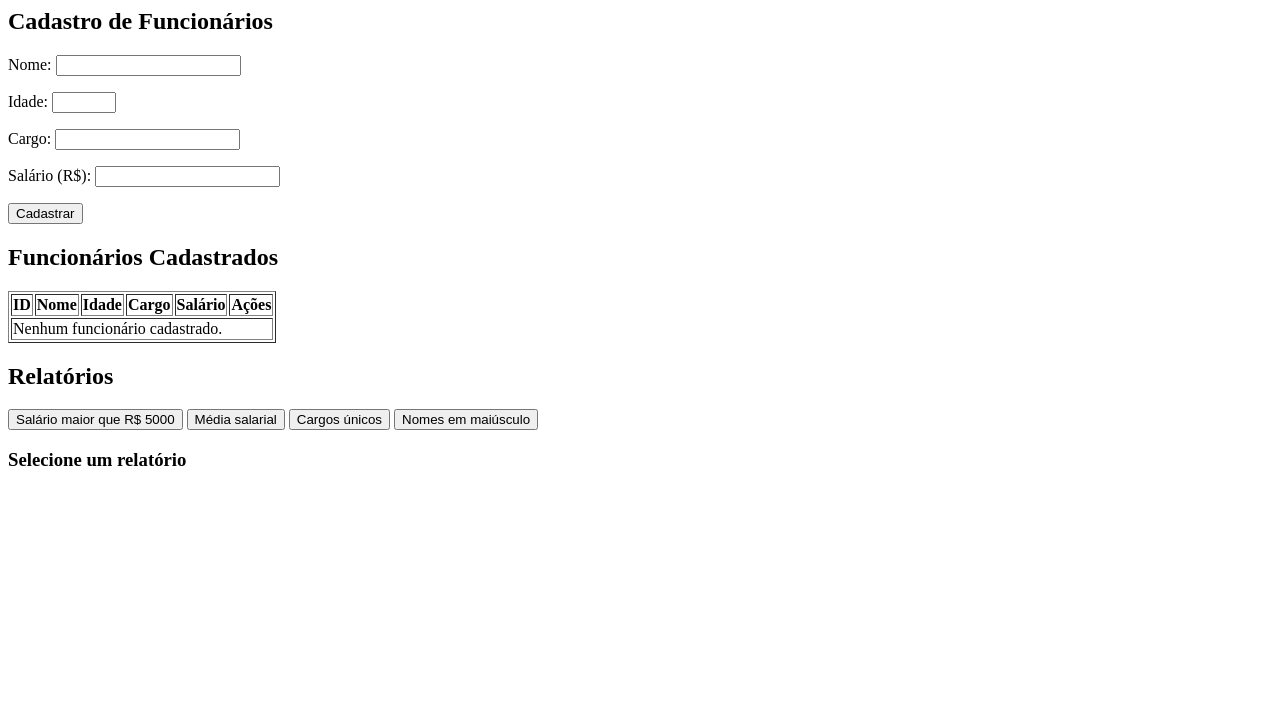
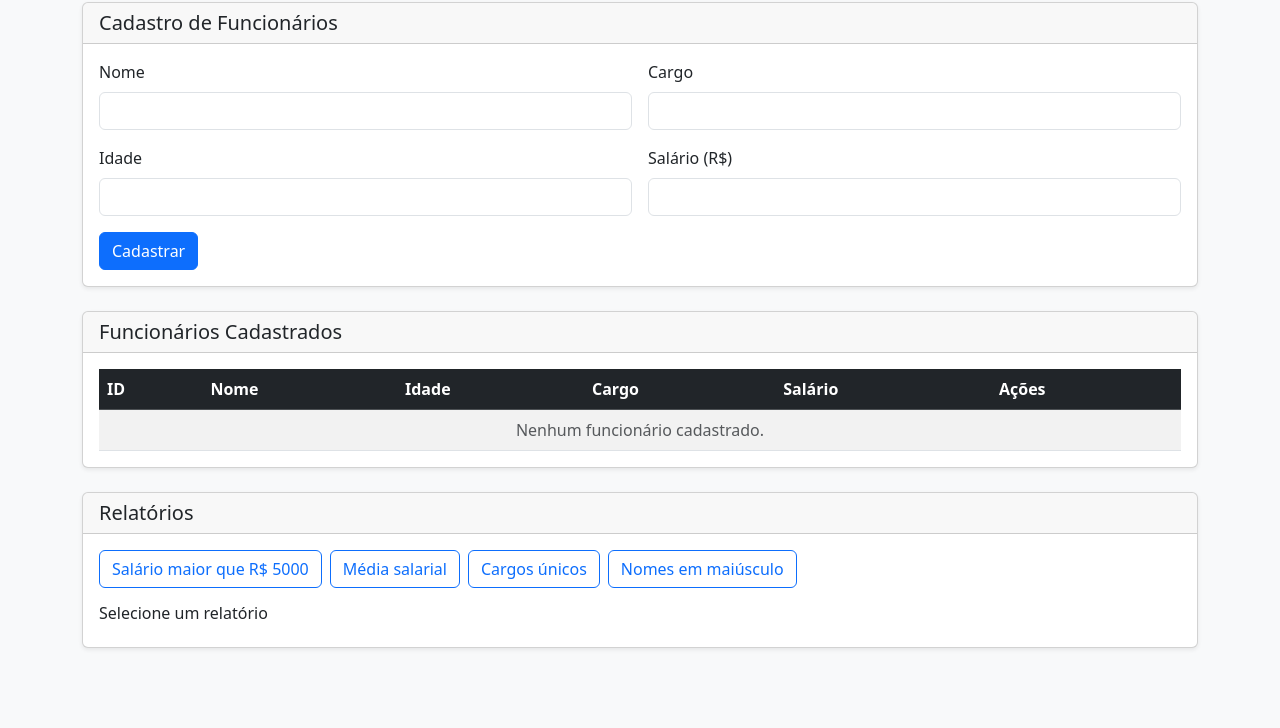
Before and after one commit to tiagoversiane/ec02-gestao-funcionarios, a plain HTML site: page src/index.html in a window 1280 px wide. Shown: the part 72-800 px from the top of the page. Drawn offline with nearby package versions, Linux system fonts and the light colour scheme.

Commit message:
Aplica Bootstrap na interface

```diff
--- a/src/index.html
+++ b/src/index.html
@@ -4,35 +4,54 @@
   <meta charset="UTF-8">
   <meta name="viewport" content="width=device-width, initial-scale=1.0">
   <title>Startup de Tecnologia - Gestão de Funcionários</title>
+  <link href="https://cdn.jsdelivr.net/npm/bootstrap@5.3.3/dist/css/bootstrap.min.css" rel="stylesheet">
 </head>
-<body>
-  <h1>Gestão de Funcionários</h1>
+<body class="bg-light">
+  <nav class="navbar navbar-dark bg-primary mb-4">
+    <div class="container">
+      <span class="navbar-brand mb-0 h1">Gestão de Funcionários</span>
+    </div>
+  </nav>
 
-  <h2>Cadastro de Funcionários</h2>
-  <form id="formulario-funcionario">
-    <p>
-      <label for="nome">Nome:</label>
-      <input type="text" id="nome" pattern=".*\S.*" title="Informe o nome do funcionário" required>
-    </p>
-    <p>
-      <label for="idade">Idade:</label>
-      <input type="number" id="idade" min="14" max="120" step="1" required>
-    </p>
-    <p>
-      <label for="cargo">Cargo:</label>
-      <input type="text" id="cargo" pattern=".*\S.*" title="Informe o cargo do funcionário" required>
-    </p>
-    <p>
-      <label for="salario">Salário (R$):</label>
-      <input type="number" id="salario" min="0" step="0.01" required>
-    </p>
-    <button type="submit" id="botao-salvar">Cadastrar</button>
-    <button type="button" id="botao-cancelar" hidden>Cancelar</button>
+  <main class="container pb-5">
+    <div class="card shadow-sm mb-4">
+      <div class="card-header">
+        <h2 class="h5 mb-0">Cadastro de Funcionários</h2>
+      </div>
+      <div class="card-body">
+        <form id="formulario-funcionario" class="row g-3">
+          <div class="col-md-6">
+            <label for="nome" class="form-label">Nome</label>
+            <input type="text" id="nome" class="form-control" pattern=".*\S.*" title="Informe o nome do funcionário" required>
+          </div>
+          <div class="col-md-6">
+            <label for="cargo" class="form-label">Cargo</label>
+            <input type="text" id="cargo" class="form-control" pattern=".*\S.*" title="Informe o cargo do funcionário" required>
+          </div>
+          <div class="col-md-6">
+            <label for="idade" class="form-label">Idade</label>
+            <input type="number" id="idade" class="form-control" min="14" max="120" step="1" required>
+          </div>
+          <div class="col-md-6">
+            <label for="salario" class="form-label">Salário (R$)</label>
+            <input type="number" id="salario" class="form-control" min="0" step="0.01" required>
+          </div>
+          <div class="col-12">
+            <button type="submit" id="botao-salvar" class="btn btn-primary">Cadastrar</button>
+            <button type="button" id="botao-cancelar" class="btn btn-secondary" hidden>Cancelar</button>
+          </div>
         </form>
+      </div>
+    </div>
 
-  <h2>Funcionários Cadastrados</h2>
-  <table border="1">
-    <thead>
+    <div class="card shadow-sm mb-4">
+      <div class="card-header">
+        <h2 class="h5 mb-0">Funcionários Cadastrados</h2>
+      </div>
+      <div class="card-body">
+        <div class="table-responsive">
+          <table class="table table-striped table-hover align-middle mb-0">
+            <thead class="table-dark">
               <tr>
                 <th>ID</th>
                 <th>Nome</th>
@@ -44,16 +63,26 @@
             </thead>
             <tbody id="corpo-tabela"></tbody>
           </table>
+        </div>
+      </div>
+    </div>
 
-  <h2>Relatórios</h2>
-  <p>
-    <button type="button" id="botao-salario-alto">Salário maior que R$ 5000</button>
-    <button type="button" id="botao-media-salarial">Média salarial</button>
-    <button type="button" id="botao-cargos-unicos">Cargos únicos</button>
-    <button type="button" id="botao-nomes-maiusculos">Nomes em maiúsculo</button>
-  </p>
-  <h3 id="titulo-relatorio">Selecione um relatório</h3>
-  <ul id="lista-relatorio"></ul>
+    <div class="card shadow-sm">
+      <div class="card-header">
+        <h2 class="h5 mb-0">Relatórios</h2>
+      </div>
+      <div class="card-body">
+        <div class="d-flex flex-wrap gap-2 mb-3">
+          <button type="button" id="botao-salario-alto" class="btn btn-outline-primary">Salário maior que R$ 5000</button>
+          <button type="button" id="botao-media-salarial" class="btn btn-outline-primary">Média salarial</button>
+          <button type="button" id="botao-cargos-unicos" class="btn btn-outline-primary">Cargos únicos</button>
+          <button type="button" id="botao-nomes-maiusculos" class="btn btn-outline-primary">Nomes em maiúsculo</button>
+        </div>
+        <h3 id="titulo-relatorio" class="h6">Selecione um relatório</h3>
+        <ul id="lista-relatorio" class="list-group"></ul>
+      </div>
+    </div>
+  </main>
 
   <script src="js/Funcionario.js"></script>
   <script src="js/app.js"></script>
--- a/src/js/app.js
+++ b/src/js/app.js
@@ -75,8 +75,11 @@ const criarCelula = (texto) => {
   return celula;
 };
 
-const criarBotao = (rotulo) => {
+// classes do Bootstrap: "btn btn-sm" + a cor (btn-warning, btn-danger...)
+const criarBotao = (rotulo, cor) => {
   const botao = document.createElement('button');
+  botao.type = 'button';
+  botao.className = `btn btn-sm ${cor} me-1`;
   botao.textContent = rotulo;
   return botao;
 };
@@ -87,6 +90,7 @@ const renderizarTabela = () => {
   if (funcionarios.length === 0) {
     const celula = criarCelula('Nenhum funcionário cadastrado.');
     celula.colSpan = 6;
+    celula.className = 'text-center text-muted';
     const linha = document.createElement('tr');
     linha.appendChild(celula);
     corpoTabela.appendChild(linha);
@@ -94,12 +98,12 @@ const renderizarTabela = () => {
   }
 
   funcionarios.forEach((funcionario) => {
-    const botaoEditar = criarBotao('Editar');
+    const botaoEditar = criarBotao('Editar', 'btn-warning');
     botaoEditar.onclick = function () {
       carregarNoFormulario(funcionario);
     };
 
-    const botaoExcluir = criarBotao('Excluir');
+    const botaoExcluir = criarBotao('Excluir', 'btn-danger');
     botaoExcluir.onclick = function () {
       removerPorId(funcionario.id);
       if (funcionario.id === idEmEdicao) {
@@ -162,12 +166,13 @@ const renderizarRelatorio = () => {
   listaRelatorio.innerHTML = '';
 
   if (relatorio.linhas.length === 0) {
-    listaRelatorio.innerHTML = '<li>Nenhum dado para exibir.</li>';
+    listaRelatorio.innerHTML = '<li class="list-group-item text-muted">Nenhum dado para exibir.</li>';
     return;
   }
 
   relatorio.linhas.forEach((linha) => {
     const item = document.createElement('li');
+    item.className = 'list-group-item';
     item.textContent = linha;
     listaRelatorio.appendChild(item);
   });
```
Lines whose indentation alone changed are shown as unchanged.
